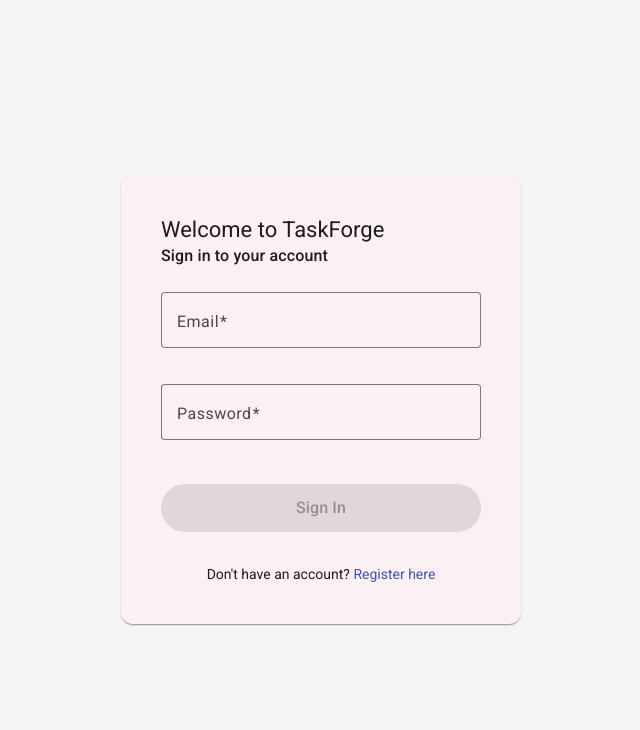
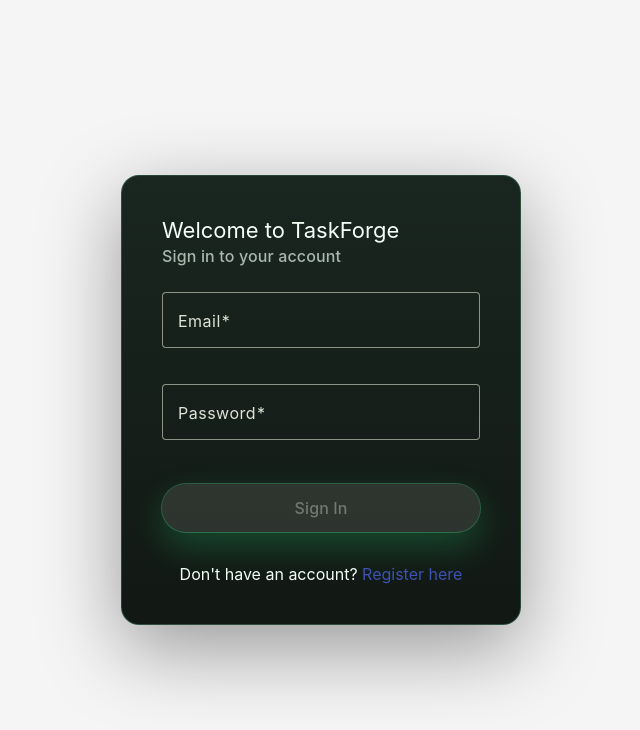
Before and after one commit to chrispyware/TaskForge, an Angular app in the folder taskforge-ui/: page /login in a window 1280 px wide. Shown: the top 730 px of the page, without its empty margins (319-959 px from the left). Built offline with nearby package versions, Linux system fonts and the light colour scheme.

Commit message:
Updated global stylesheet to use chrispyware branding

```diff
--- a/taskforge-ui/src/styles.scss
+++ b/taskforge-ui/src/styles.scss
@@ -1,39 +1,168 @@
-// Include theming for Angular Material with `mat.theme()`.
-// This Sass mixin will define CSS variables that are used for styling Angular Material
-// components according to the Material 3 design spec.
-// Learn more about theming and how to use it for your application's
-// custom components at https://material.angular.dev/guide/theming
 @use '@angular/material' as mat;
+
+:root {
+  --cw-black: #020403;
+  --cw-ink: #07110c;
+  --cw-panel: #0b1510;
+  --cw-panel-strong: #101d17;
+  --cw-line: rgba(115, 255, 178, 0.2);
+  --cw-line-strong: rgba(115, 255, 178, 0.42);
+  --cw-green: #73ffb2;
+  --cw-green-strong: #25f17b;
+  --cw-green-soft: rgba(115, 255, 178, 0.12);
+  --cw-text: #f5fff8;
+  --cw-text-muted: #a9b8af;
+  --cw-text-dim: #6d7b72;
+  --cw-danger: #ff6b7a;
+  --cw-warning: #ffd166;
+  --cw-info: #6ee7ff;
+  --cw-radius: 18px;
+  --cw-radius-sm: 10px;
+  --cw-shadow: 0 24px 80px rgba(0, 0, 0, 0.38);
+  --cw-glow: 0 0 26px rgba(115, 255, 178, 0.2);
+  --cw-font-mono: 'Cascadia Code', 'Fira Code', 'SFMono-Regular', Consolas, 'Liberation Mono', monospace;
+  --cw-font-sans: Inter, Roboto, 'Helvetica Neue', Arial, sans-serif;
+}
 
 html {
   height: 100%;
+  color-scheme: dark;
+
   @include mat.theme(
     (
       color: (
-        primary: mat.$magenta-palette,
-        tertiary: mat.$violet-palette,
+        primary: mat.$green-palette,
+        tertiary: mat.$cyan-palette,
+        theme-type: dark,
       ),
-      typography: Roboto,
+      typography: var(--cw-font-sans),
       density: 0,
     )
   );
 }
 
+* {
+  box-sizing: border-box;
+}
+
 body {
-  // Default the application to a light color theme. This can be changed to
-  // `dark` to enable the dark color theme, or to `light dark` to defer to the
-  // user's system settings.
-  color-scheme: light;
+  min-height: 100%;
+  margin: 0;
+  background:
+    radial-gradient(circle at top left, rgba(37, 241, 123, 0.16), transparent 32rem),
+    radial-gradient(circle at bottom right, rgba(110, 231, 255, 0.08), transparent 28rem),
+    linear-gradient(135deg, #020403 0%, #07110c 48%, #020403 100%);
+  color: var(--cw-text);
+  font-family: var(--cw-font-sans);
+}
 
-  // Set a default background, font and text colors for the application using
-  // Angular Material's system-level CSS variables. Learn more about these
-  // variables at https://material.angular.dev/guide/system-variables
-  background-color: var(--mat-sys-surface);
-  color: var(--mat-sys-on-surface);
-  font: var(--mat-sys-body-medium);
+body::before {
+  content: '';
+  position: fixed;
+  inset: 0;
+  pointer-events: none;
+  background-image:
+    linear-gradient(rgba(115, 255, 178, 0.045) 1px, transparent 1px),
+    linear-gradient(90deg, rgba(115, 255, 178, 0.045) 1px, transparent 1px);
+  background-size: 42px 42px;
+  mask-image: linear-gradient(to bottom, rgba(0, 0, 0, 0.9), transparent 78%);
+  z-index: -1;
+}
 
-  // Reset the user agent margin.
-  margin: 0;
-  height: 100%;
+a {
+  color: var(--cw-green);
+  text-decoration: none;
+
+  &:hover {
+    text-decoration: underline;
+    text-underline-offset: 4px;
+  }
 }
-/* You can add global styles to this file, and also import other style files */
+
+h1,
+h2,
+h3,
+.mat-mdc-card-title {
+  letter-spacing: -0.03em;
+}
+
+h1::before,
+h2::before {
+  content: '> ';
+  color: var(--cw-green);
+  font-family: var(--cw-font-mono);
+  font-weight: 700;
+  text-shadow: var(--cw-glow);
+}
+
+code,
+pre,
+.terminal-text {
+  font-family: var(--cw-font-mono);
+}
+
+.mat-mdc-card {
+  background: linear-gradient(180deg, rgba(16, 29, 23, 0.96), rgba(8, 15, 11, 0.96)) !important;
+  border: 1px solid var(--cw-line) !important;
+  border-radius: var(--cw-radius) !important;
+  box-shadow: var(--cw-shadow) !important;
+  color: var(--cw-text) !important;
+  backdrop-filter: blur(12px);
+}
+
+.mat-mdc-card-subtitle,
+.mat-mdc-card-content,
+.mat-mdc-form-field-hint,
+.mat-mdc-input-element::placeholder {
+  color: var(--cw-text-muted) !important;
+}
+
+.mat-mdc-raised-button.mat-primary,
+.mat-mdc-unelevated-button.mat-primary,
+.mat-mdc-fab.mat-primary,
+.mat-mdc-mini-fab.mat-primary {
+  box-shadow: 0 0 0 1px rgba(115, 255, 178, 0.26), 0 14px 34px rgba(37, 241, 123, 0.22) !important;
+}
+
+.mat-mdc-outlined-button {
+  border-color: var(--cw-line-strong) !important;
+}
+
+.mat-mdc-form-field {
+  --mdc-outlined-text-field-outline-color: var(--cw-line);
+  --mdc-outlined-text-field-hover-outline-color: var(--cw-green);
+  --mdc-outlined-text-field-focus-outline-color: var(--cw-green);
+  --mdc-outlined-text-field-input-text-color: var(--cw-text);
+  --mdc-outlined-text-field-label-text-color: var(--cw-text-muted);
+  --mdc-outlined-text-field-focus-label-text-color: var(--cw-green);
+}
+
+.mat-mdc-chip {
+  font-family: var(--cw-font-mono) !important;
+  letter-spacing: 0.02em;
+}
+
+::-webkit-scrollbar {
+  width: 10px;
+  height: 10px;
+}
+
+::-webkit-scrollbar-track {
+  background: rgba(255, 255, 255, 0.04);
+}
+
+::-webkit-scrollbar-thumb {
+  background: rgba(115, 255, 178, 0.32);
+  border-radius: 999px;
+}
+
+::-webkit-scrollbar-thumb:hover {
+  background: rgba(115, 255, 178, 0.5);
+}
+
+.cw-shell {
+  border: 1px solid var(--cw-line);
+  border-radius: var(--cw-radius);
+  background: rgba(5, 12, 8, 0.72);
+  box-shadow: var(--cw-shadow);
+}
```
